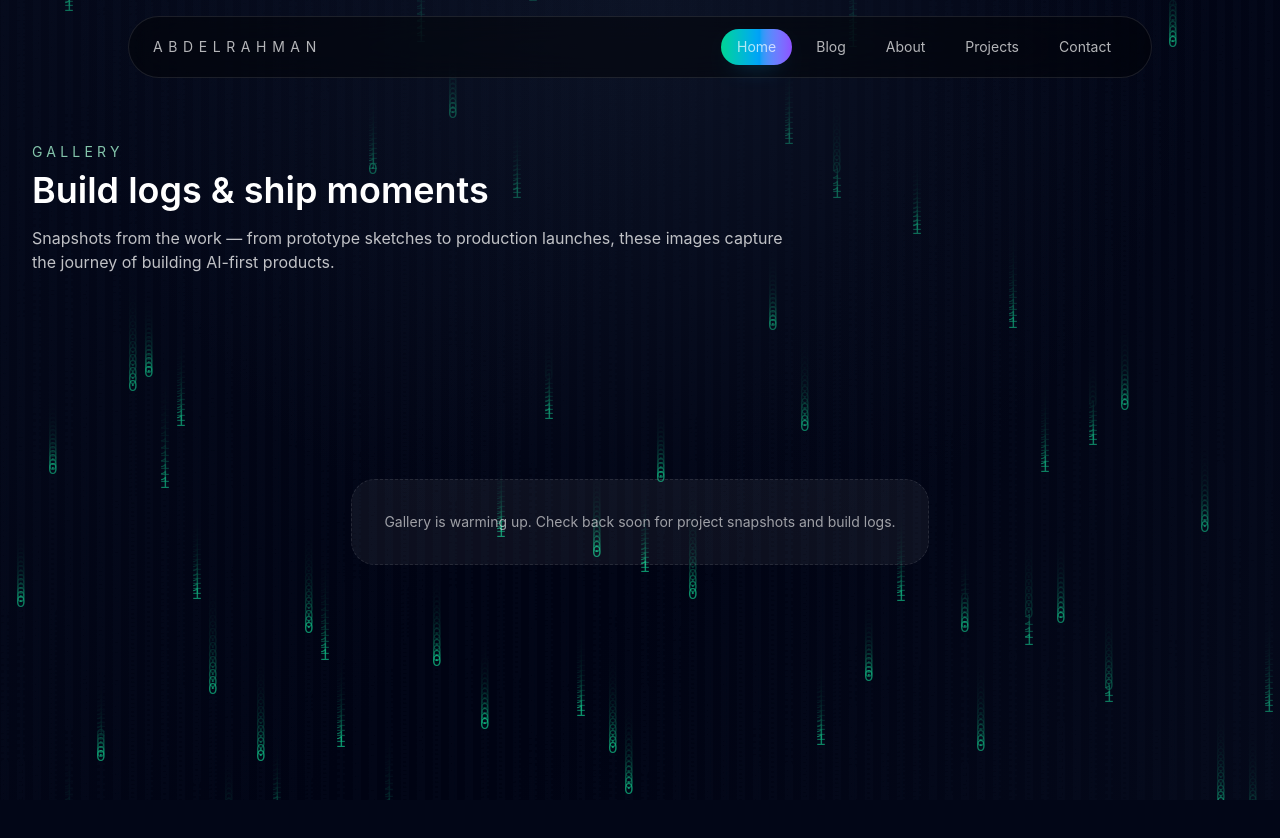
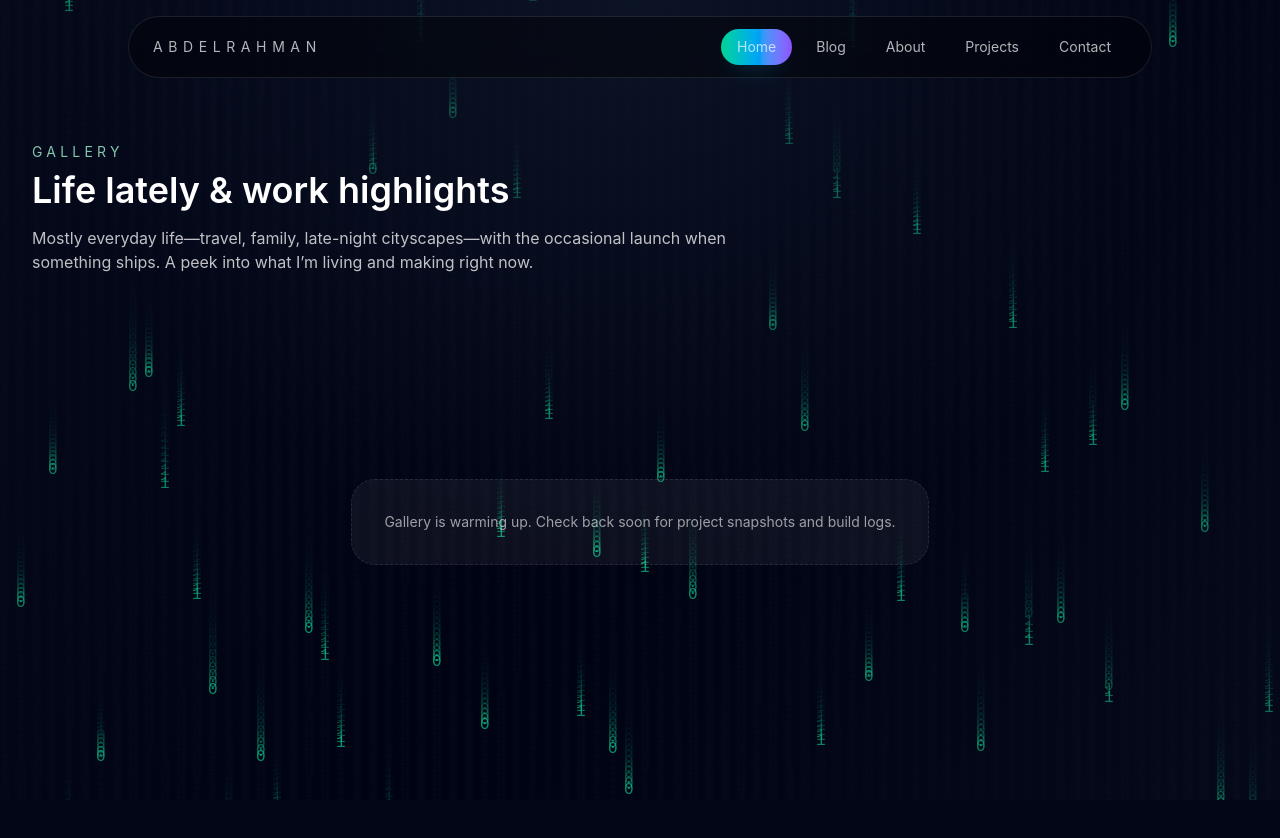
Before and after one commit to VVarrior1/my-new-portfolio, a Next.js app: page /gallery in a window 1280 px wide. Shown: the top 838 px of the page. Built offline with nearby package versions, Linux system fonts and the light colour scheme.

Commit message:
gallery text

```diff
--- a/app/gallery/page.tsx
+++ b/app/gallery/page.tsx
@@ -22,11 +22,11 @@ export default async function GalleryPage() {
             <p className="text-sm uppercase tracking-[0.3em] text-emerald-200/80">
               Gallery
             </p>
-            <h1 className="text-4xl font-semibold">Build logs & ship moments</h1>
+            <h1 className="text-4xl font-semibold">Life lately & work highlights</h1>
           </div>
           <p className="max-w-3xl text-white/75">
-            Snapshots from the work — from prototype sketches to production launches,
-            these images capture the journey of building AI-first products.
+            Mostly everyday life—travel, family, late-night cityscapes—with the occasional
+            launch when something ships. A peek into what I’m living and making right now.
           </p>
         </header>
 
--- a/app/page.tsx
+++ b/app/page.tsx
@@ -89,7 +89,7 @@ export default async function Home() {
               <div className="relative space-y-3">
                 <h3 className="text-2xl font-semibold text-white">Gallery</h3>
                 <p className="text-sm text-white/70">
-                  Build logs, ship moments, and project snapshots
+                  Lifestyle snapshots with the occasional launch highlight
                 </p>
                 <div className="inline-flex items-center gap-2 text-sm font-medium text-emerald-300 transition group-hover:gap-3">
                   View Gallery
```
